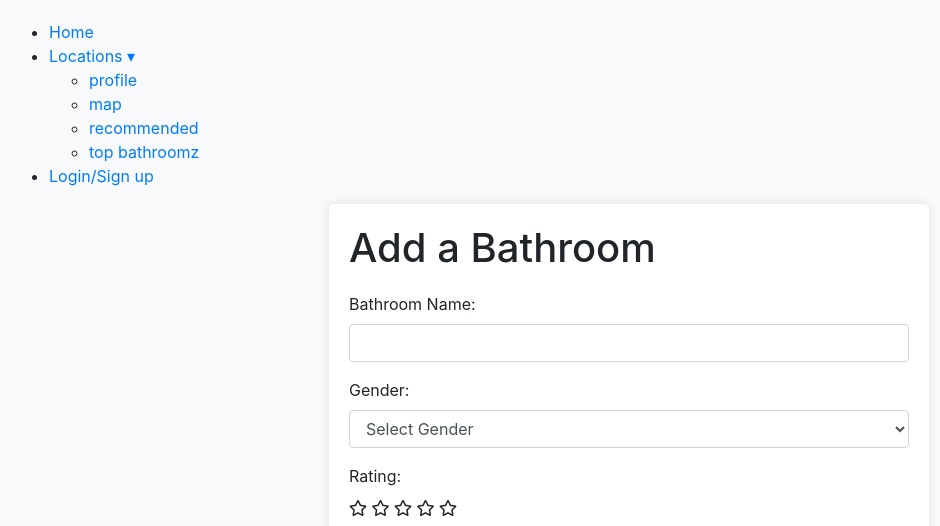
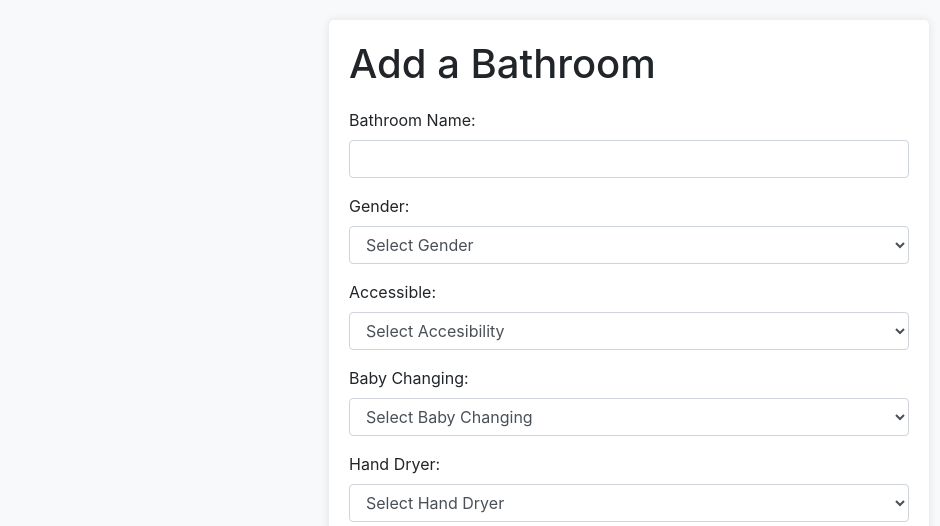
Before and after one commit to aleal209/ToiletFinder, a Flask app: page /add-bathroom in a window 1280 px wide. Shown: the top 526 px of the page, without its empty margins (11-951 px from the left). Run offline with Flask 3, Linux system fonts and the light colour scheme; some libraries are stand-ins or nearby versions; grey boxes are pictures that could not be loaded.

Commit message:
Added New Amenities to adding toilet

```diff
--- a/frontend/flask_maps.py
+++ b/frontend/flask_maps.py
@@ -13,7 +13,6 @@ CONFIG = config.configuration()
 cluster = MongoClient("mongodb+srv://dbUser:BananaLOL@toiletbuddy.dxyty.mongodb.net/?retryWrites=true&w=majority&appName=ToiletBuddy")
 db = cluster["ToiletBuddies"]
 toilet_collection = db["Toilets"]
-
 
 @app.route("/")
 @app.route("/index")
@@ -64,14 +63,27 @@ def submit_bathroom():
     name = request.form.get('name')
     lat = float(request.form.get('lat'))
     lon = float(request.form.get('lon'))
-    gender = request.form.get('gender', '').strip()
+    gender = request.form.get('Gender', '').strip()
+    accessible = request.form.get('Accessible')
+    baby = (request.form.get('Baby Changing'))
+    dryer = (request.form.get('Hand Dryer'))
+    sanitizer = request.form.get('Hand Sanitizer')
+    cover = (request.form.get('Toilet Seat Cover'))
+    floor = int((request.form.get('Floor')))
+    reports = 0
 
     # Format the data
     bathroom_entry = {
         'Name': name,
         'Lat': lat,
         'Long': lon,
-        "Gender": gender
+        "Gender": gender,
+        "Accessible": accessible,
+        "Baby Changing": baby,
+        "Hand Dryer": sanitizer,
+        "Toilet Seat Cover": cover,
+        "Floor": floor,
+        "Reports": 0
     }
 
     # Insert into MongoDB
--- a/frontend/templates/add.html
+++ b/frontend/templates/add.html
@@ -1,14 +1,11 @@
 <!doctype html>
 <html lang="en">
 <head>
-
     <title>Add Bathroom</title>
     <meta charset="utf-8">
     <meta name="viewport" content="width=device-width, initial-scale=1, shrink-to-fit=no">
     <link rel="stylesheet" href="https://cdn.jsdelivr.net/npm/bootstrap@4.6.0/dist/css/bootstrap.min.css">
     <link rel="stylesheet" href="https://unpkg.com/leaflet@1.7.1/dist/leaflet.css" />
-    <link rel="stylesheet" href="https://cdnjs.cloudflare.com/ajax/libs/font-awesome/5.15.4/css/all.min.css">
-
     <style>
         body {
             background-color: #f8f9fa;
@@ -32,21 +29,6 @@
     </style>
 </head>
 <body>
-    <nav>
-        <ul>
-        <li><a href="#">Home</a></li>
-        <li>
-            <a href="#">Locations ▾</a>
-            <ul class="dropdown">
-                <li><a href="profile.html">profile</a></li>
-                <li><a href="map.html"> map</a></li>
-                <li><a href="#">recommended</a></li>
-                <li><a href="#"> top bathroomz</a></li>
-            </ul>
-        </li>
-        <li> <a href="login.html">Login/Sign up</a></li>
-        </ul>
-    </nav>
     <div class="container">
         <h1>Add a Bathroom</h1>
         <form action="/submit-bathroom" method="POST">
@@ -58,8 +40,8 @@
 
             <!-- Gender dropdown -->
             <div class="form-group">
-                <label for="gender">Gender:</label>
-                <select class="form-control" id="gender" name="gender" required>
+                <label for="Gender">Gender:</label>
+                <select class="form-control" id="Gender" name="Gender" required>
                     <option value="">Select Gender</option>
                     <option value="M">Male</option>
                     <option value="F">Female</option>
@@ -68,30 +50,70 @@
             </div>
 
             <div class="form-group">
-                <label for="rating">Rating:</label>
-                <div id="star-rating">
-                    <i class="far fa-star" data-value="1"></i>
-                    <i class="far fa-star" data-value="2"></i>
-                    <i class="far fa-star" data-value="3"></i>
-                    <i class="far fa-star" data-value="4"></i>
-                    <i class="far fa-star" data-value="5"></i>
-                </div>
-                <input type="hidden" id="rating" name="rating" required>
+                <label for="Accessible">Accessible:</label>
+                <select class="form-control" id="Accessible" name="Accessible" required>
+                    <option value="">Select Accesibility</option>
+                    <option value="Y">Yes</option>
+                    <option value="N">No</option>
+                </select>
             </div>
 
-            <div class="form-group form-check">
-                <input type="checkbox" class="form-check-input" id="accessible" name="accessible">
-                <label class="form-check-label" for="accessible">Accessible Bathroom</label>
+            <div class="form-group">
+                <label for="Baby Changing">Baby Changing:</label>
+                <select class="form-control" id="Baby Changing" name="Baby Changing" required>
+                    <option value="">Select Baby Changing</option>
+                    <option value="Y">Yes</option>
+                    <option value="N">No</option>
+                </select>
             </div>
 
+            <div class="form-group">
+                <label for="Hand Dryer">Hand Dryer:</label>
+                <select class="form-control" id="Hand Dryer" name="Hand Dryer" required>
+                    <option value="">Select Hand Dryer</option>
+                    <option value="Y">Yes</option>
+                    <option value="N">No</option>
+                </select>
+            </div>
 
+            <div class="form-group">
+                <label for="Hand Sanitizer">Hand Sanitizer:</label>
+                <select class="form-control" id="Hand Sanitizer" name="Hand Sanitizer" required>
+                    <option value="">Select Hand Sanitizer</option>
+                    <option value="Y">Yes</option>
+                    <option value="N">No</option>
+                </select>
+            </div>
 
+            <div class="form-group">
+                <label for="Toilet Seat Cover">Toilet Seat Cover:</label>
+                <select class="form-control" id="Toilet Seat Cover" name="Toilet Seat Cover" required>
+                    <option value="">Select Toilet Seat Cover</option>
+                    <option value="Y">Yes</option>
+                    <option value="N">No</option>
+                </select>
+            </div>
+
+            <div class="form-group">
+                <label for="Floor">Floor:</label>
+                <select class="form-control" id="Floor" name="Floor" required>
+                    <option value="">Select Floor</option>
+                    <option value="0">0</option>
+                    <option value="1">1</option>
+                    <option value="2">2</option>
+                    <option value="3">3</option>
+                    <option value="4">4</option>
+                    <option value="5">5</option>
+                    <option value="6">6</option>
+                    <option value="7">7</option>
+                    <option value="8">8</option>
+                    <option value="9">9</option>
+                </select>
+            </div>
 
             <!-- Hidden fields for latitude and longitude -->
             <input type="hidden" id="latitude" name="lat" required>
             <input type="hidden" id="longitude" name="lon" required>
-
-
 
             <!-- Map for location selection -->
             <div id="map"></div>
@@ -100,9 +122,6 @@
             <a href="/" class="btn btn-secondary mt-3">Cancel</a>
         </form>
     </div>
-
-
-
 
     <script src="https://unpkg.com/leaflet@1.7.1/dist/leaflet.js"></script>
     <script>
@@ -134,8 +153,7 @@
                         locationMarker = L.marker([lat, lon]).addTo(map)
                             .bindPopup('This is your selected location').openPopup();
                     }
-                }
-                , function(error) {
+                }, function(error) {
                     alert('Error getting location: ' + error.message);
                 }, {
                     enableHighAccuracy: true
@@ -144,34 +162,6 @@
                 alert('Geolocation is not supported by this browser.');
             }
         });
-
-        const stars = document.querySelectorAll('#star-rating i');
-        const ratingInput = document.getElementById('rating');
-
-        stars.forEach(star => {
-            star.addEventListener('click', function() {
-                const rating = this.getAttribute('data-value');
-                ratingInput.value = rating;
-
-                stars.forEach(s => s.classList.remove('fas'));
-                stars.forEach(s => s.classList.add('far'));
-
-                for (let i = 0; i < rating; i++) {
-                    stars[i].classList.remove('far');
-                    stars[i].classList.add('fas');
-                }
-            });
-        });
-
-        document.querySelector('form').addEventListener('submit', function(e) {
-            const lat = document.getElementById('latitude').value;
-            const lon = document.getElementById('longitude').value;
-
-            if (!lat || !lon) {
-                e.preventDefault();
-                alert('Please select a location on the map.');
-            }
-        });
     </script>
 </body>
 </html>
--- a/frontend/templates/success.html
+++ b/frontend/templates/success.html
@@ -14,6 +14,11 @@
         <li>Latitude: {{ bathroom.Lat }}</li>
         <li>Longitude: {{ bathroom.Long }}</li>
         <li>Gender: {{ bathroom.Gender }}</li>
+        <li>Accessibility: {{ bathroom.Accessible }}</li>
+        <li>Baby Changing: {{ bathroom.Baby }}</li>
+        <li>Hand Dryer: {{ bathroom.Dryer }}</li>
+        <li>Hand Sanitizer: {{ bathroom.Sanitizer }}</li>
+        <li>Toilet Cover: {{ bathroom.Cover }}</li>
     </ul>
     <a href="/">Go back to the main page</a>
 </body>
```
